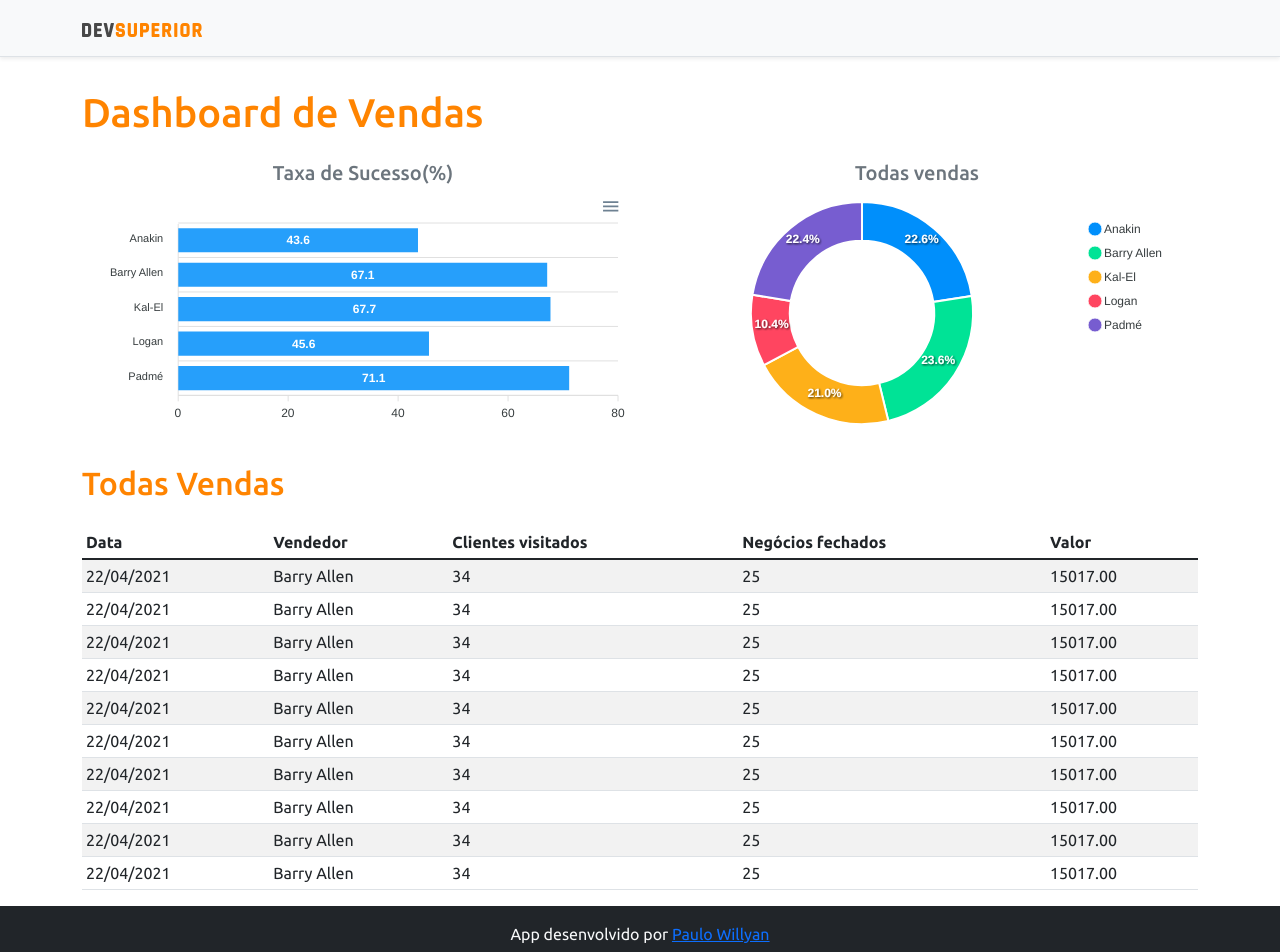
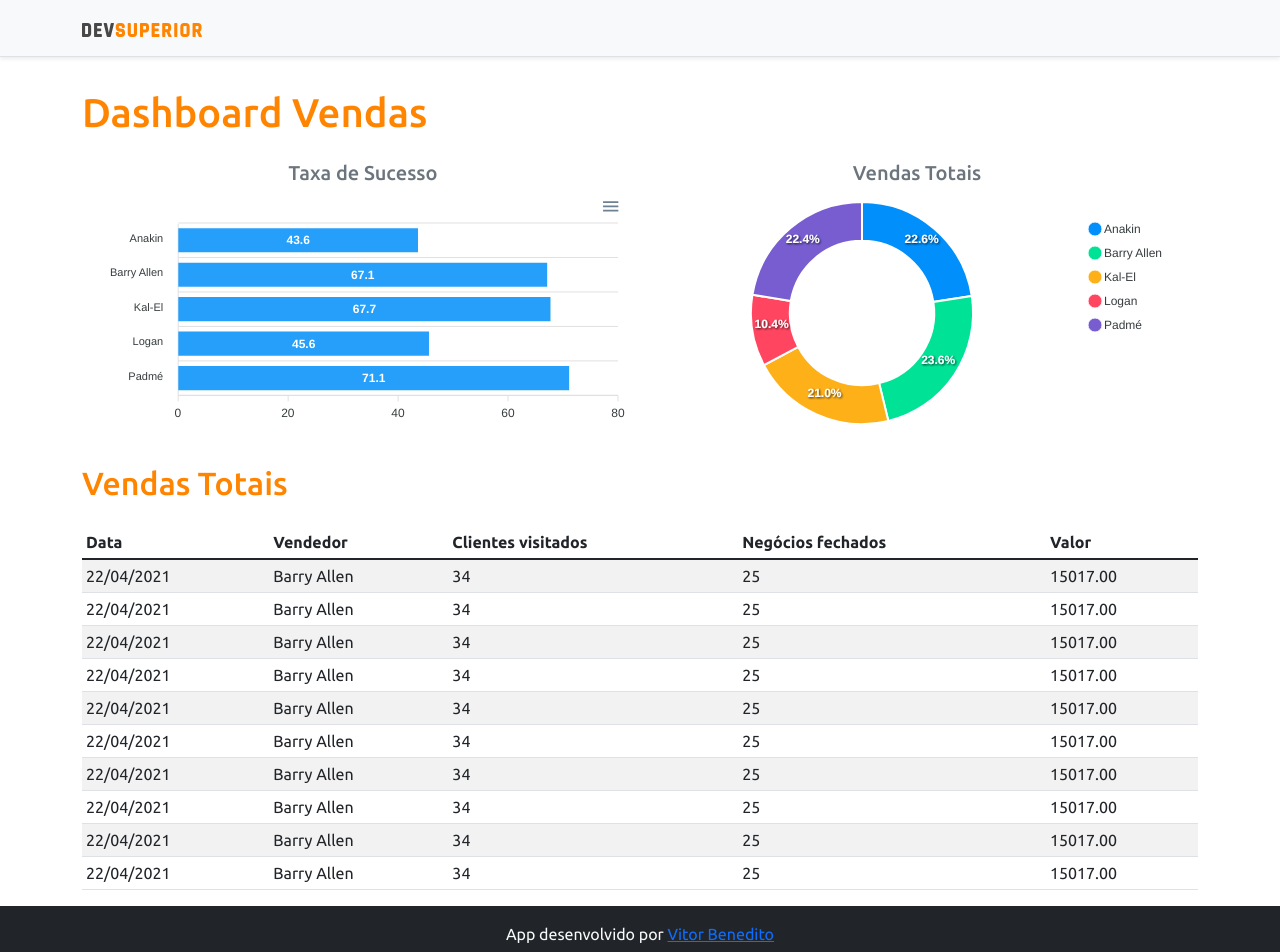
Before and after one commit to VitorBsdc/bootcamp-spring, a React (Create React App) app in the folder frontend/: page / in a window 1280 px wide. Shown: the top 952 px of the page. Built offline with nearby package versions, Linux system fonts and the light colour scheme.

Commit message:
Modificações pequenas

```diff
--- a/frontend/src/App.tsx
+++ b/frontend/src/App.tsx
@@ -10,21 +10,21 @@ function App() {
     <>
       <NavBar />
       <div className="container">
-        <h1 className="text-primary py-3">Dashboard de Vendas</h1>
+        <h1 className="text-primary py-3">Dashboard Vendas</h1>
 
          <div className="row px-3">
            <div className="col-sm-6">
-            <h5 className="text-center text-secondary">Taxa de Sucesso(%)</h5>
+            <h5 className="text-center text-secondary">Taxa de Sucesso</h5>
             <BarChart />
            </div>
            <div className="col-sm-6">
-            <h5 className="text-center text-secondary">Todas vendas</h5>
+            <h5 className="text-center text-secondary">Vendas Totais</h5>
             <DonutChart />
            </div>
          </div>
 
          <div className="py-3">
-           <h2 className="text-primary">Todas Vendas</h2>
+           <h2 className="text-primary">Vendas Totais</h2>
          </div>
 
         <DataTable />
--- a/frontend/src/components/Footer/index.tsx
+++ b/frontend/src/components/Footer/index.tsx
@@ -2,7 +2,7 @@ const Footer = () => {
     return (
         <footer className="footer mt-auto py-3 bg-dark">
             <div className="container">
-                <p className="text-light">App desenvolvido por <a href="https://github.com/Paulo-Willyan/Projeto-Spring-React" target="_blank" rel="noreferrer">Paulo Willyan</a></p>
+                <p className="text-light">App desenvolvido por <a href="https://github.com/vitorbsdc" target="_blank" rel="noreferrer">Vitor Benedito</a></p>
                 <p className="text-light"><small><strong>Semana Spring React</strong><br />
                     Evento promovido pela escola DevSuperior: <a href="https://instagram.com/devsuperior.ig" target="_blank" rel="noreferrer">@devsuperior.ig</a></small></p>
             </div>
```
